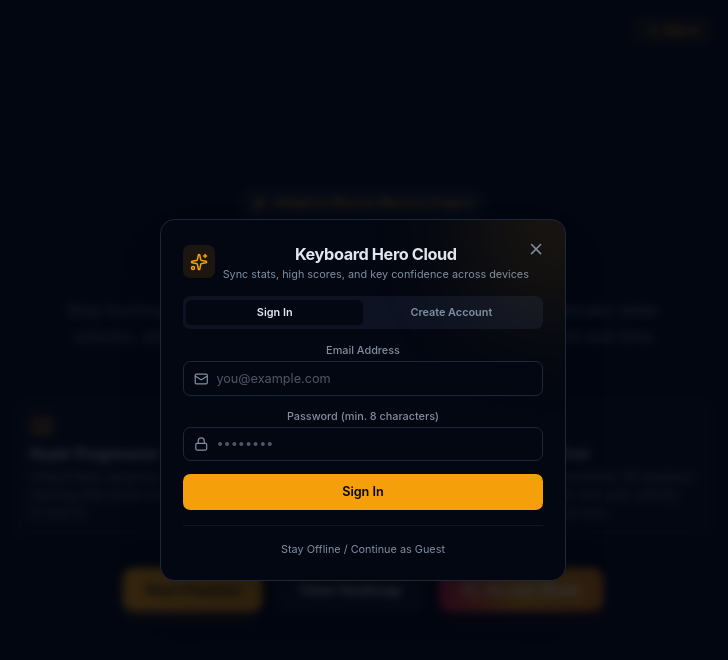
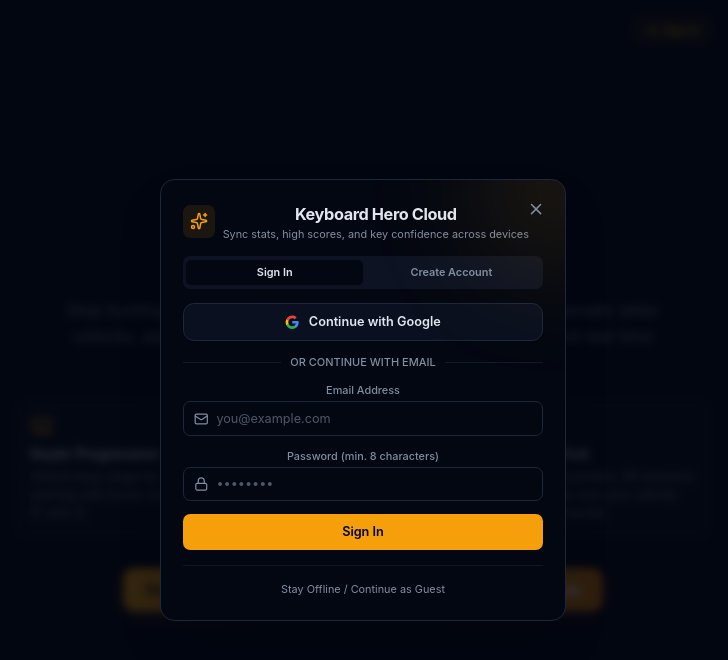
Before and after one commit to bjnhv/keyboard-hero, a Next.js app: page / in a window 1280 px wide. Both pictures are taken after a click on the button "Sign In". Shown: the top 660 px of the page, without its empty margins (277-1005 px from the left). Built offline with nearby package versions, Linux system fonts and the light colour scheme; no server answers.

Commit message:
feat(auth): add Google OAuth login flow and Continue with Google button

```diff
--- a/src/components/auth/auth-modal.tsx
+++ b/src/components/auth/auth-modal.tsx
@@ -3,6 +3,27 @@
 import React, { useState } from 'react';
 import { useAuthStore } from '@/stores/use-auth-store';
 import { Mail, Lock, User, X, Loader2, Sparkles, AlertCircle } from 'lucide-react';
+
+export const GoogleIcon: React.FC<{ className?: string }> = ({ className = 'w-4 h-4' }) => (
+  <svg className={className} viewBox="0 0 24 24">
+    <path
+      fill="#4285F4"
+      d="M22.56 12.25c0-.78-.07-1.53-.2-2.25H12v4.26h5.92c-.26 1.37-1.04 2.53-2.21 3.31v2.77h3.57c2.08-1.92 3.28-4.74 3.28-8.09z"
+    />
+    <path
+      fill="#34A853"
+      d="M12 23c2.97 0 5.46-.98 7.28-2.66l-3.57-2.77c-.98.66-2.23 1.06-3.71 1.06-2.86 0-5.29-1.93-6.16-4.53H2.18v2.84C3.99 20.53 7.7 23 12 23z"
+    />
+    <path
+      fill="#FBBC05"
+      d="M5.84 14.09c-.22-.66-.35-1.36-.35-2.09s.13-1.43.35-2.09V7.06H2.18C1.43 8.55 1 10.22 1 12s.43 3.45 1.18 4.94l2.85-2.22.81-.63z"
+    />
+    <path
+      fill="#EA4335"
+      d="M12 5.38c1.62 0 3.06.56 4.21 1.64l3.15-3.15C17.45 2.09 14.97 1 12 1 7.7 1 3.99 3.47 2.18 7.06l3.66 2.84c.87-2.6 3.3-4.52 6.16-4.52z"
+    />
+  </svg>
+);
 
 export const AuthModal: React.FC = () => {
   const {
@@ -12,6 +33,7 @@ export const AuthModal: React.FC = () => {
     setAuthModalTab,
     signIn,
     signUp,
+    signInWithGoogle,
     isLoading,
     error,
     clearError,
@@ -125,6 +147,29 @@ export const AuthModal: React.FC = () => {
           </button>
         </div>
 
+        {/* Continue with Google */}
+        <button
+          type="button"
+          onClick={signInWithGoogle}
+          disabled={isLoading}
+          className="w-full py-2.5 px-4 rounded-xl border border-border bg-secondary/60 hover:bg-secondary text-foreground text-xs sm:text-sm font-semibold transition flex items-center justify-center gap-2.5 cursor-pointer disabled:opacity-50 shadow-sm mb-3.5"
+        >
+          <GoogleIcon className="w-4 h-4 shrink-0" />
+          <span>Continue with Google</span>
+        </button>
+
+        {/* Divider */}
+        <div className="relative mb-3.5">
+          <div className="absolute inset-0 flex items-center">
+            <div className="w-full border-t border-border/60" />
+          </div>
+          <div className="relative flex justify-center text-[10px] sm:text-[11px] uppercase">
+            <span className="bg-card px-2.5 text-muted-foreground font-medium">
+              Or continue with email
+            </span>
+          </div>
+        </div>
+
         {/* Error Alert */}
         {activeError && (
           <div className="flex items-start gap-2 p-3 mb-4 rounded-lg bg-destructive/15 border border-destructive/30 text-destructive text-xs">
--- a/src/stores/use-auth-store.ts
+++ b/src/stores/use-auth-store.ts
@@ -25,6 +25,7 @@ interface AuthState {
   initAuth: () => Promise<void>;
   signIn: (email: string, password: string) => Promise<{ success: boolean; error?: string }>;
   signUp: (email: string, password: string, name?: string) => Promise<{ success: boolean; error?: string }>;
+  signInWithGoogle: () => Promise<void>;
   signOut: () => Promise<void>;
 }
 
@@ -61,7 +62,18 @@ export const useAuthStore = create<AuthState>((set, get) => ({
 
     if (typeof window !== 'undefined') {
       try {
-        cachedToken = localStorage.getItem(STORAGE_KEY_TOKEN);
+        const urlParams = new URLSearchParams(window.location.search);
+        const queryToken = urlParams.get('token') || urlParams.get('session_token');
+        if (queryToken) {
+          localStorage.setItem(STORAGE_KEY_TOKEN, queryToken);
+          cachedToken = queryToken;
+          // Strip auth query parameters without reloading
+          const cleanUrl = window.location.pathname;
+          window.history.replaceState({}, document.title, cleanUrl);
+        } else {
+          cachedToken = localStorage.getItem(STORAGE_KEY_TOKEN);
+        }
+
         const storedUser = localStorage.getItem(STORAGE_KEY_USER);
         if (storedUser) cachedUser = JSON.parse(storedUser);
       } catch {}
@@ -214,6 +226,39 @@ export const useAuthStore = create<AuthState>((set, get) => ({
     }
   },
 
+  signInWithGoogle: async () => {
+    set({ isLoading: true, error: null });
+    try {
+      const callbackURL =
+        typeof window !== 'undefined'
+          ? window.location.href.split('?')[0]
+          : 'http://localhost:3000';
+
+      const res = await fetch('/api/auth/sign-in/social', {
+        method: 'POST',
+        headers: { 'Content-Type': 'application/json' },
+        body: JSON.stringify({
+          provider: 'google',
+          callbackURL,
+        }),
+      });
+
+      const data = await res.json();
+      if (!res.ok || !data.url) {
+        const errorMsg = data.message || data.error || 'Failed to initialize Google login';
+        set({ isLoading: false, error: errorMsg });
+        return;
+      }
+
+      if (typeof window !== 'undefined') {
+        window.location.href = data.url;
+      }
+    } catch (err: unknown) {
+      const msg = err instanceof Error ? err.message : 'Google sign-in error';
+      set({ isLoading: false, error: msg });
+    }
+  },
+
   signOut: async () => {
     const token = get().sessionToken;
     set({ isLoading: true });
```
Also changed, not shown: 1 other file (tests, documents, lock files or other folders).
